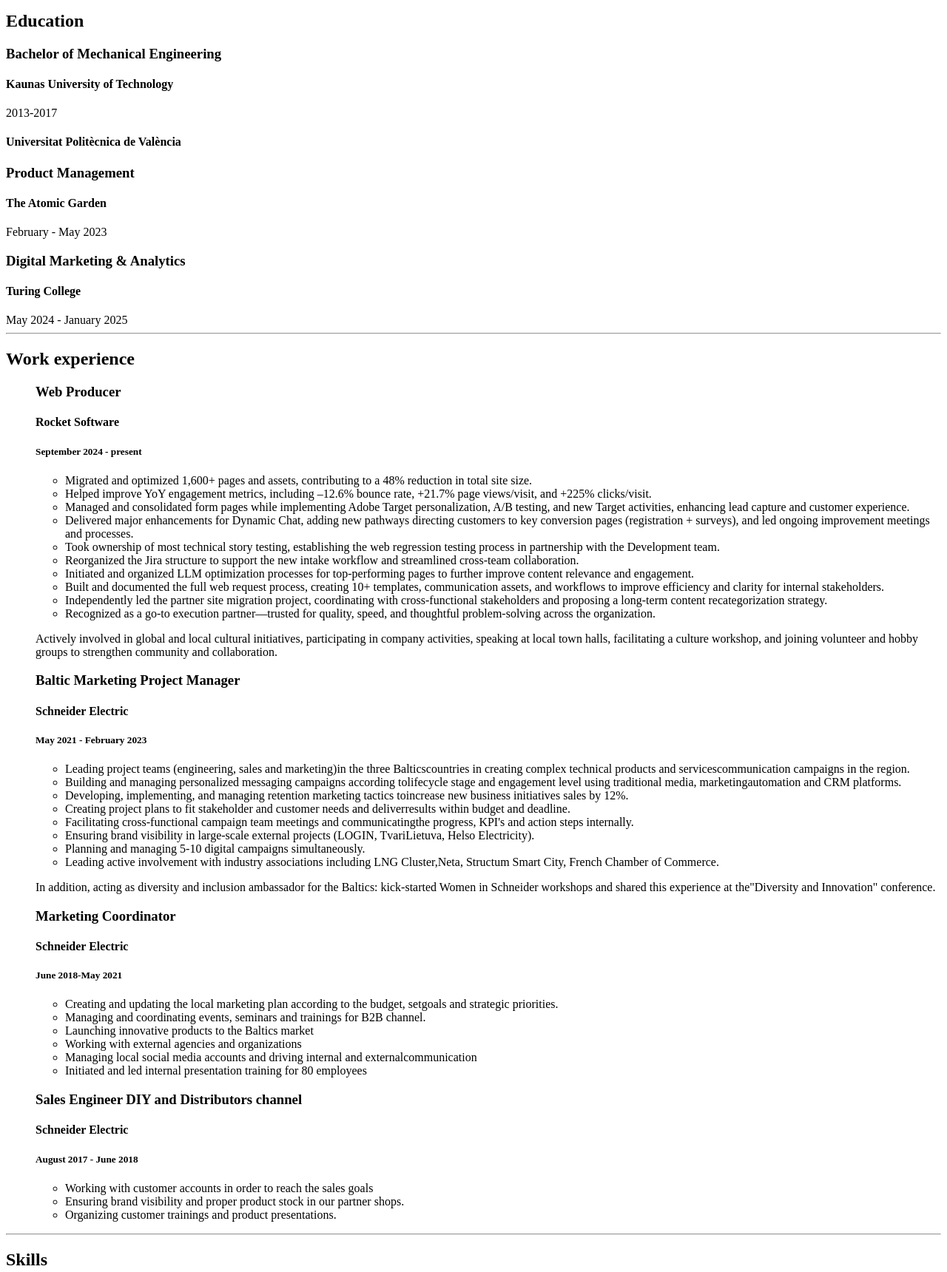
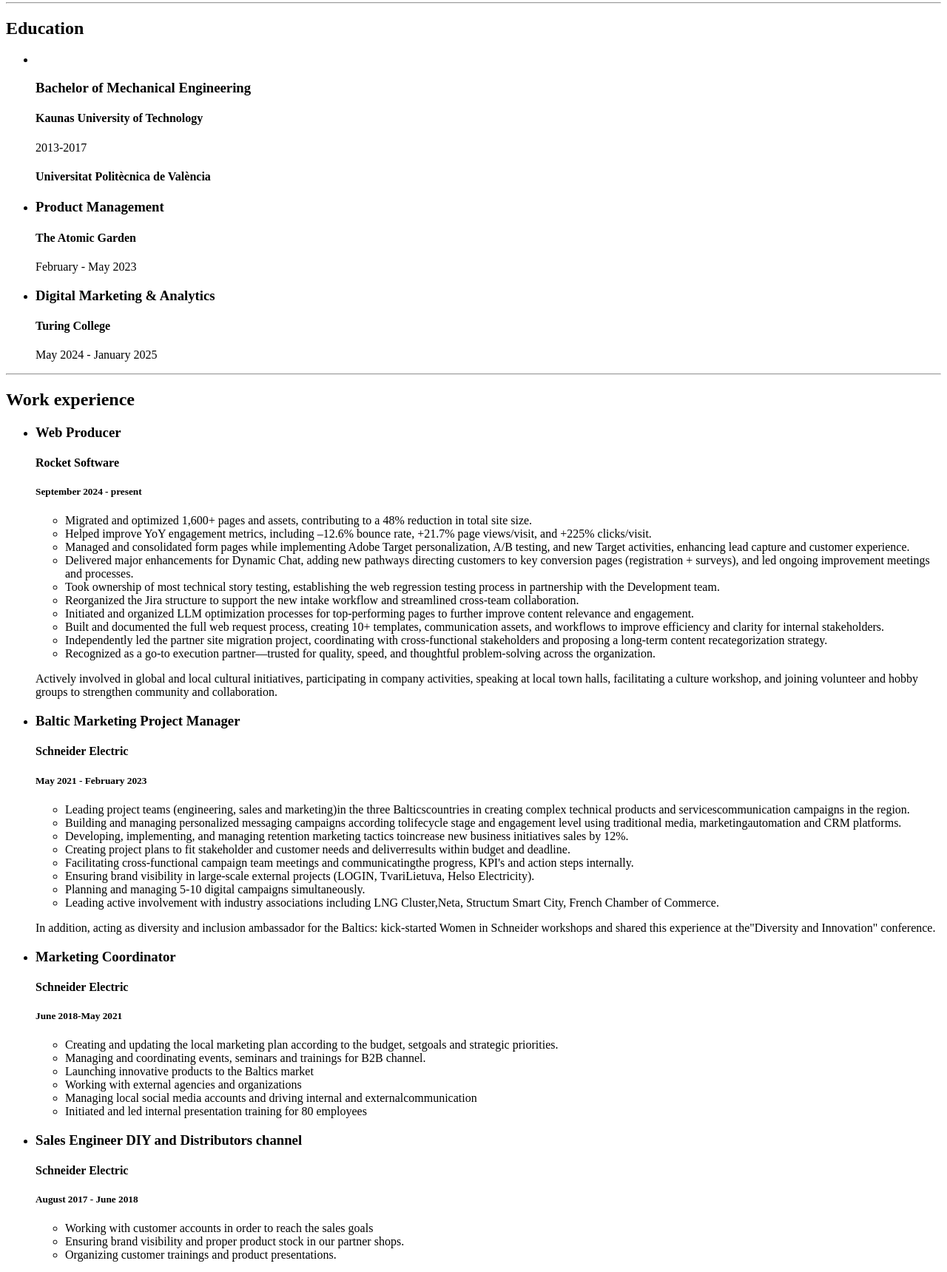
Before and after one commit to MarkasPolas/html-portfolio, a plain HTML site: page index.html in a window 1280 px wide. Shown: the part 402-2122 px from the top of the page at 74% size. Drawn offline with Linux system fonts and the light colour scheme.

Commit message:
Update index.html

```diff
--- a/index.html
+++ b/index.html
@@ -11,21 +11,25 @@
 
   <h2>Summary</h2>
   As a Web Producer, I drive large‑scale site optimization, content governance, and digital experience improvements across a global enterprise website. My work spans content migration, personalization, A/B testing, technical QA, and cross‑team collaboration to elevate both business results and user experience.
-  <h2>Education</h2>
-  <h3>Bachelor of Mechanical Engineering</h3>
+  <hr />
+    <h2>Education</h2>
+  <ul>
+      <li></li><h3>Bachelor of Mechanical Engineering</h3>
   <h4>Kaunas University of Technology</h4>
   2013-2017
   <h4>Universitat Politècnica de València</h4>
-  <h3>Product Management</h3>
+  </li>
+  <li> <h3>Product Management</h3>
   <h4>The Atomic Garden</h4>
-  February - May 2023
-  <h3>Digital Marketing & Analytics</h3>
+  February - May 2023 </li>
+  <li><h3>Digital Marketing & Analytics</h3>
   <h4>Turing College</h4>
-  May 2024 - January 2025
+  May 2024 - January 2025 </li>
+      </ul>
   <hr />
     <h2>Work experience</h2>
     <ul>
-    <h3>Web Producer</h3>
+   <li> <h3>Web Producer</h3>
     <h4>Rocket Software</h4>
     <h5>September 2024 - present</h5>
     <ul>
@@ -39,10 +43,9 @@
         <li>Built and documented the full web request process, creating 10+ templates, communication assets, and workflows to improve efficiency and clarity for internal stakeholders.</li>
         <li>Independently led the partner site migration project, coordinating with cross-functional stakeholders and proposing a long-term content recategorization strategy.</li>
         <li>Recognized as a go‑to execution partner—trusted for quality, speed, and thoughtful problem‑solving across the organization.</li>
-
     </ul>
-    <p>Actively involved in global and local cultural initiatives, participating in company activities, speaking at local town halls, facilitating a culture workshop, and joining volunteer and hobby groups to strengthen community and collaboration.</p>
-<h3>Baltic Marketing Project Manager</h3>
+    <p>Actively involved in global and local cultural initiatives, participating in company activities, speaking at local town halls, facilitating a culture workshop, and joining volunteer and hobby groups to strengthen community and collaboration.</p> </li>
+<li><h3>Baltic Marketing Project Manager</h3>
 <h4>Schneider Electric</h4>
 <h5>May 2021 - February 2023</h5>
 <ul>
@@ -55,8 +58,8 @@
 <li>Planning and managing 5-10 digital campaigns simultaneously.</li>
 <li>Leading active involvement with industry associations including LNG Cluster,Neta, Structum Smart City, French Chamber of Commerce.</li>
 </ul>
-<p>In addition, acting as diversity and inclusion ambassador for the Baltics: kick-started Women in Schneider workshops and shared this experience at the"Diversity and Innovation" conference.</p>
-<h3>Marketing Coordinator</h3>
+<p>In addition, acting as diversity and inclusion ambassador for the Baltics: kick-started Women in Schneider workshops and shared this experience at the"Diversity and Innovation" conference.</p> </li>
+<li><h3>Marketing Coordinator</h3>
 <h4>Schneider Electric</h4>
 <h5>June 2018-May 2021</h5>
 <ul>
@@ -66,15 +69,15 @@
 <li>Working with external agencies and organizations</li>
 <li>Managing local social media accounts and driving internal and externalcommunication</li>
 <li>Initiated and led internal presentation training for 80 employees</li>
-</ul>
-<h3>Sales Engineer DIY and Distributors channel</h3>
+</ul> </li>
+<li><h3>Sales Engineer DIY and Distributors channel</h3>
 <h4>Schneider Electric</h4>
 <h5>August 2017 - June 2018</h5>
 <ul>
     <li>Working with customer accounts in order to reach the sales goals </li>
     <li>Ensuring brand visibility and proper product stock in our partner shops.</li>
     <li>Organizing customer trainings and product presentations.</li>
-</ul>
+</ul></li>
 </ul>
 <hr />
   <h2>Skills</h2>
```
